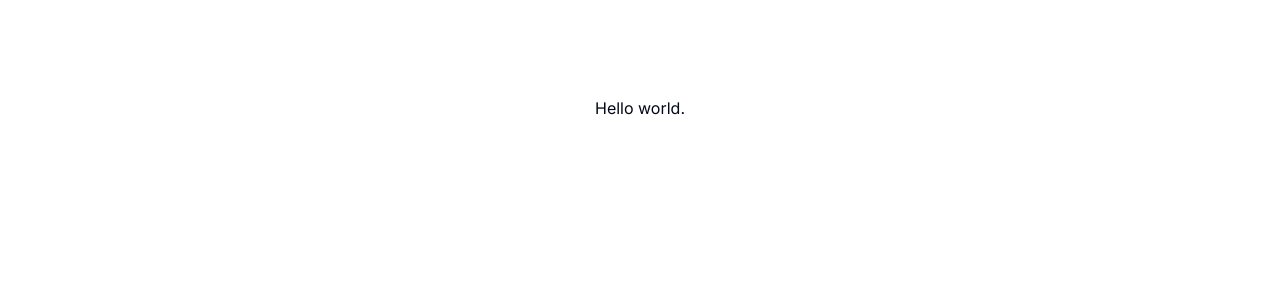
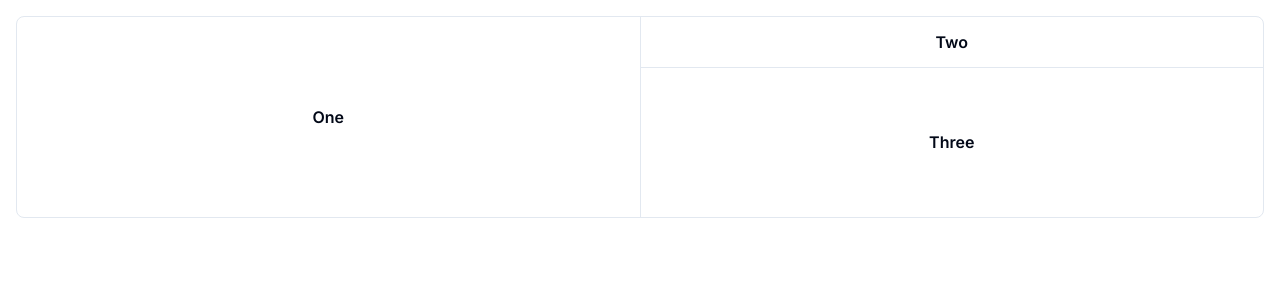
Before and after one commit to Etsija/test-react, a Next.js app: page / in a window 1280 px wide. Shown: the top 300 px of the page. Built offline with nearby package versions, Linux system fonts and the light colour scheme.

Commit message:
Add Resizable layout for the page

```diff
--- a/src/pages/index.tsx
+++ b/src/pages/index.tsx
@@ -1,13 +1,43 @@
-import { Inter } from 'next/font/google'
+import { Inter } from "next/font/google";
+import {
+    ResizableHandle,
+    ResizablePanel,
+    ResizablePanelGroup,
+} from "@/components/ui/resizable";
 
-const inter = Inter({ subsets: ['latin'] })
+const inter = Inter({ subsets: ["latin"] });
 
 export default function Home() {
-  return (
-    <main
-      className={`flex min-h-screen flex-col items-center justify-between p-24 ${inter.className}`}
-    >
-      Hello world.
-    </main>
-  )
+    return (
+        <main
+            className={`flex min-h-screen flex-col items-center justify-between p-4 ${inter.className}`}
+        >
+            <ResizablePanelGroup
+                direction="horizontal"
+                className="rounded-lg border"
+            >
+                <ResizablePanel defaultSize={50}>
+                    <div className="flex h-[200px] items-center justify-center p-6">
+                        <span className="font-semibold">One</span>
+                    </div>
+                </ResizablePanel>
+                <ResizableHandle />
+                <ResizablePanel defaultSize={50}>
+                    <ResizablePanelGroup direction="vertical">
+                        <ResizablePanel defaultSize={25}>
+                            <div className="flex h-full items-center justify-center p-6">
+                                <span className="font-semibold">Two</span>
+                            </div>
+                        </ResizablePanel>
+                        <ResizableHandle />
+                        <ResizablePanel defaultSize={75}>
+                            <div className="flex h-full items-center justify-center p-6">
+                                <span className="font-semibold">Three</span>
+                            </div>
+                        </ResizablePanel>
+                    </ResizablePanelGroup>
+                </ResizablePanel>
+            </ResizablePanelGroup>
+        </main>
+    );
 }
```
